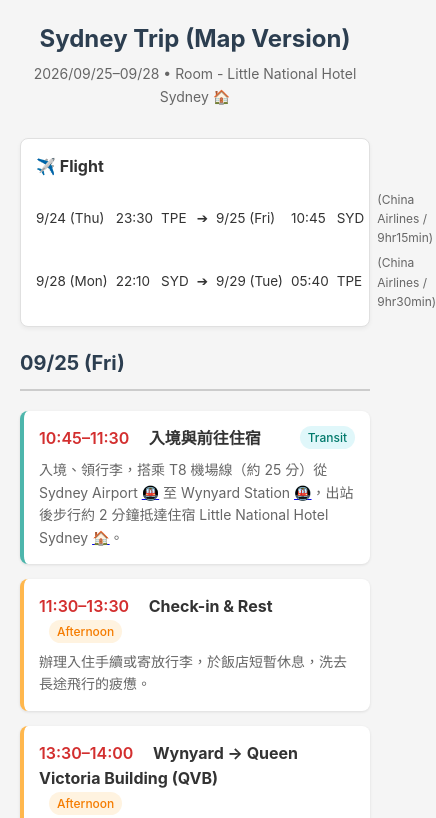
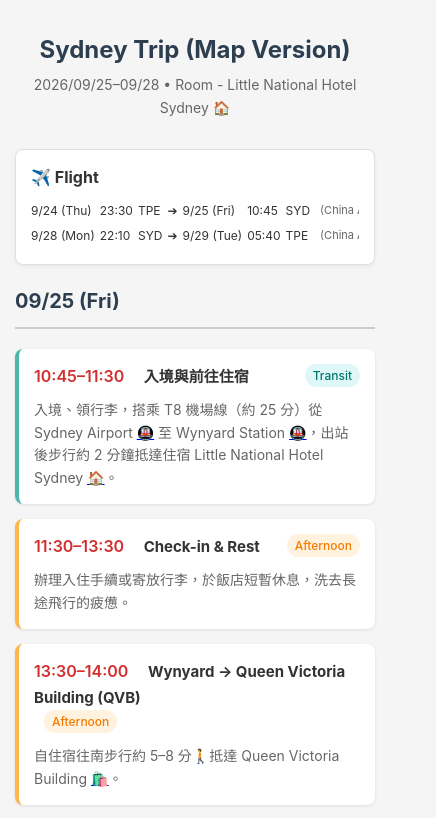
Before and after one commit to mavis20181118/sydney_trip, a plain HTML site: page index.html in a window 390 px wide. Shown: the top 818 px of the page, 436 px wide, since content can reach past the window. Drawn offline with Linux system fonts and the light colour scheme.

Commit message:
Add files via upload

```diff
--- a/index.html
+++ b/index.html
@@ -1,4 +1,4 @@
-<Sydney html>
+<!DOCTYPE html>
 <html lang="zh-TW">
 <head>
     <meta charset="UTF-8">
@@ -59,18 +59,22 @@
             margin-bottom: 20px;
             box-shadow: 0 2px 4px rgba(0,0,0,0.05);
             border: 1px solid var(--border-color);
+            overflow: hidden; /* 防止內容溢出圓角 */
         }
 
-        /* 將兩行合併到同一個網格系統中 */
+        /* 班機網格系統 (含手機版防溢出滑動設計) */
         .flight-schedule {
             display: grid;
-            grid-template-columns: max-content max-content max-content max-content max-content max-content max-content auto;
-            column-gap: 8px; /* 直欄間距 */
-            row-gap: 6px;    /* 橫列間距 */
+            grid-template-columns: max-content max-content max-content max-content max-content max-content max-content max-content;
+            column-gap: 8px;
+            row-gap: 6px;
             align-items: center;
             font-size: 13.5px;
             color: var(--text-main);
             margin-top: 10px;
+            overflow-x: auto; /* 手機版太窄時允許水平滑動 */
+            white-space: nowrap;
+            padding-bottom: 4px;
         }
 
         .flight-arrow {
@@ -137,6 +141,7 @@
             font-weight: 500;
             margin-left: 10px;
             white-space: nowrap;
+            margin-bottom: 4px; /* 手機版換行時的安全間距 */
         }
 
         .tag.morning { background: var(--tag-morning); color: var(--tag-morning-text); }
@@ -170,6 +175,16 @@
         .event-card.evening-border { border-left-color: #ba68c8; }
         .event-card.transit-border { border-left-color: #4db6ac; }
 
+        /* 手機版專屬微調 */
+        @media (max-width: 480px) {
+            body { padding: 15px; }
+            .flight-schedule {
+                font-size: 12px; /* 手機版字體微縮 */
+                column-gap: 5px;
+            }
+            .flight-note { font-size: 11px; }
+            .event-title { font-size: 15px; }
+        }
     </style>
 </head>
 <body>
```
